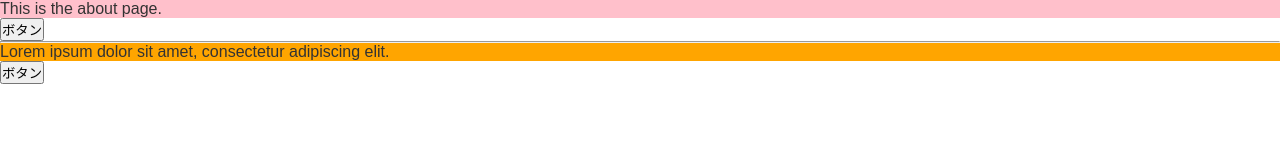
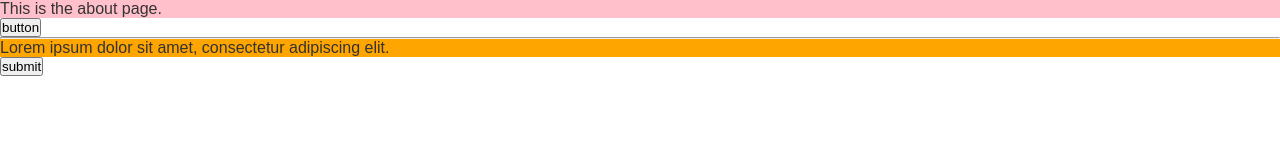
Before and after one commit to coder-hiro/flow-meister, a Next.js app: page /about in a window 1280 px wide. Shown: the top 160 px of the page. Built offline with nearby package versions, Linux system fonts and the light colour scheme.

Commit message:
propsで値を渡す

```diff
--- a/src/app/about/page.js
+++ b/src/app/about/page.js
@@ -10,7 +10,7 @@ export default function About() {
         <p style={{ color: "#333", backgroundColor: "pink" }}>
           This is the about page.
         </p>
-        <ButtonSample />
+        <ButtonSample text="button" type="button" />
         <hr />
         <CardSampleSample />
       </div>
--- a/src/components/ui/ButtonSample.js
+++ b/src/components/ui/ButtonSample.js
@@ -1,13 +1,13 @@
 "use client";
 
-export default function ButtonSample() {
+export default function ButtonSample(props) {
   function handleButtonClick() {
     alert("ボタンがクリックされました！");
   }
 
   return (
-    <button type="button" onClick={handleButtonClick}>
-      ボタン
+    <button type={props.type} onClick={handleButtonClick}>
+      {props.text}
     </button>
   );
 }
--- a/src/components/ui/CardSample.js
+++ b/src/components/ui/CardSample.js
@@ -6,7 +6,7 @@ export default function CardSample() {
       <p style={{ color: "#333", backgroundColor: "orange" }}>
         Lorem ipsum dolor sit amet, consectetur adipiscing elit.
       </p>
-      <ButtonSample />
+      <ButtonSample text="submit" type="submit" />
     </div>
   );
 }
```
